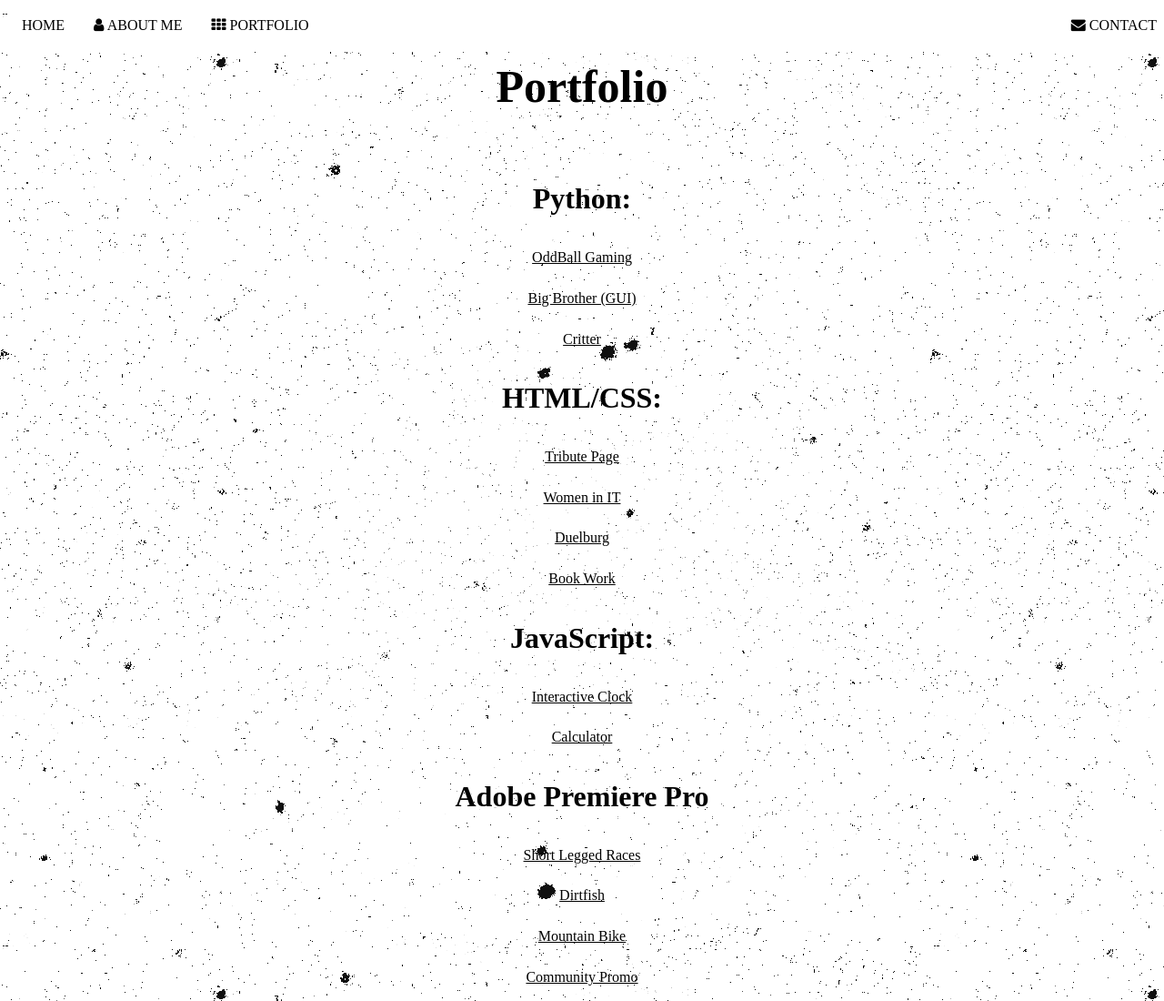
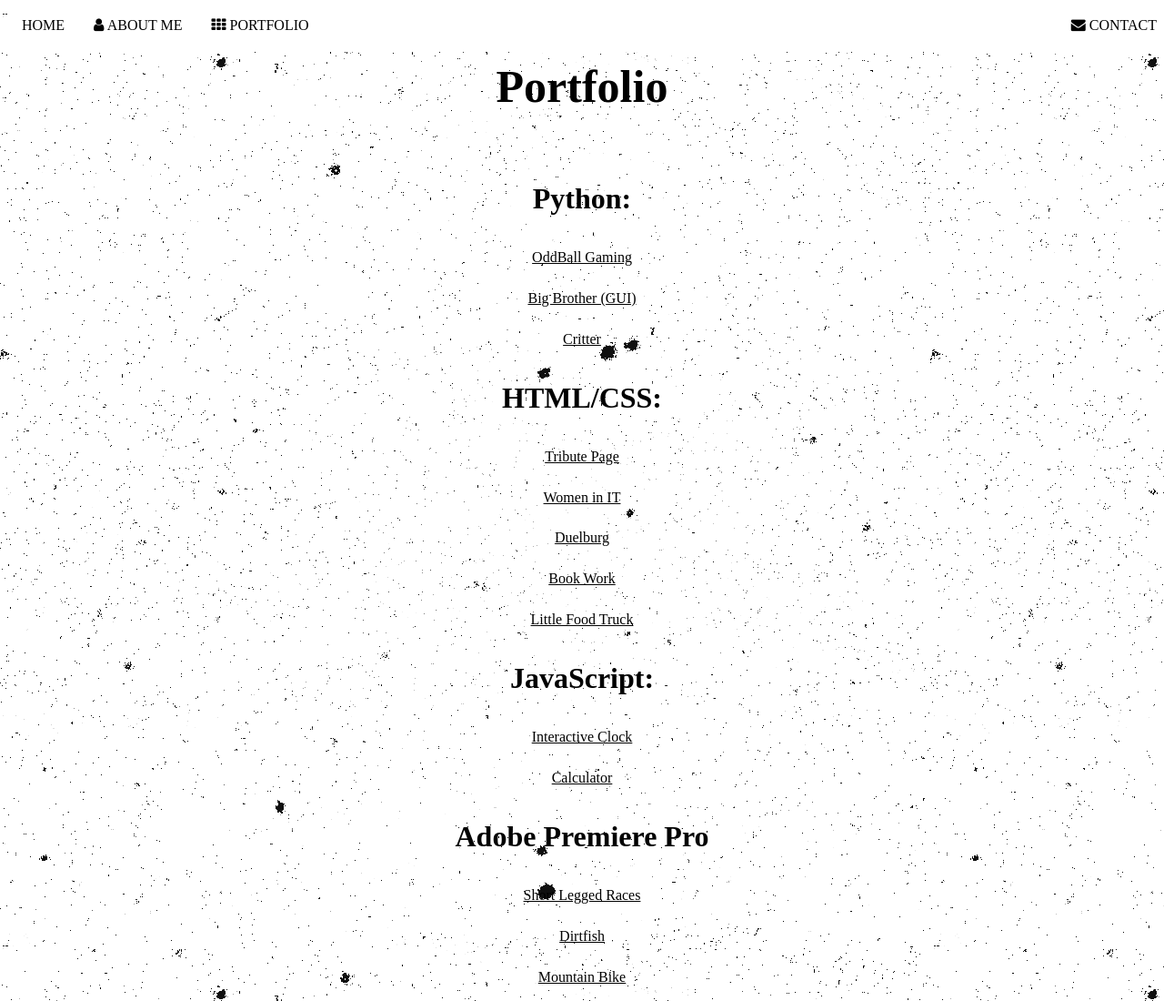
Before and after one commit to Ella-03/my_portfolio, a plain HTML site: page port.html in a window 1280 px wide. Shown: the top 1100 px of the page at 91% size. Drawn offline with Linux system fonts and the light colour scheme; a script that the page names is missing.

Commit message:
Update port.html

```diff
--- a/port.html
+++ b/port.html
@@ -90,13 +90,14 @@
         <p><a href="https://github.com/Ella-03/2020_CSD/tree/main/Women%20in%20IT">Women in IT</a></p>
         <p><a href="https://github.com/Ella-03/2020_CSD/tree/main/Dualberg">Duelburg</a></p>
         <p><a href="https://github.com/Ella-03/book-work">Book Work</a></p>
+        <p><a href="https://github.com/Ella-03/littlefoodtruck">Little Food Truck</a></p>
 
         <h1>JavaScript:</h1>
         <p><a href="https://github.com/Ella-03/JavaScript/tree/main/analog_clock">Interactive Clock</a></p>
         <p><a href="https://github.com/Ella-03/JavaScript/tree/main/Color_Calc">Calculator</a></p>
 
         <h1>Adobe Premiere Pro</h1>
-        <p style="text-align: center;"><a href="#">Short Legged Races</a></p>
+        <p style="text-align: center;"><a href="https://youtu.be/DHbLp27q0jE">Short Legged Races</a></p>
         <p style="text-align: center;"><a href="https://youtu.be/i-a2sWBoIs8">Dirtfish</a></p>
         <p style="text-align: center;"><a href="https://youtu.be/njIhixi2Eo0">Mountain Bike</a></p>
         <p style="text-align: center;"><a href="https://youtu.be/wSiq1Z_6As8">Community Promo</a></p>
```
